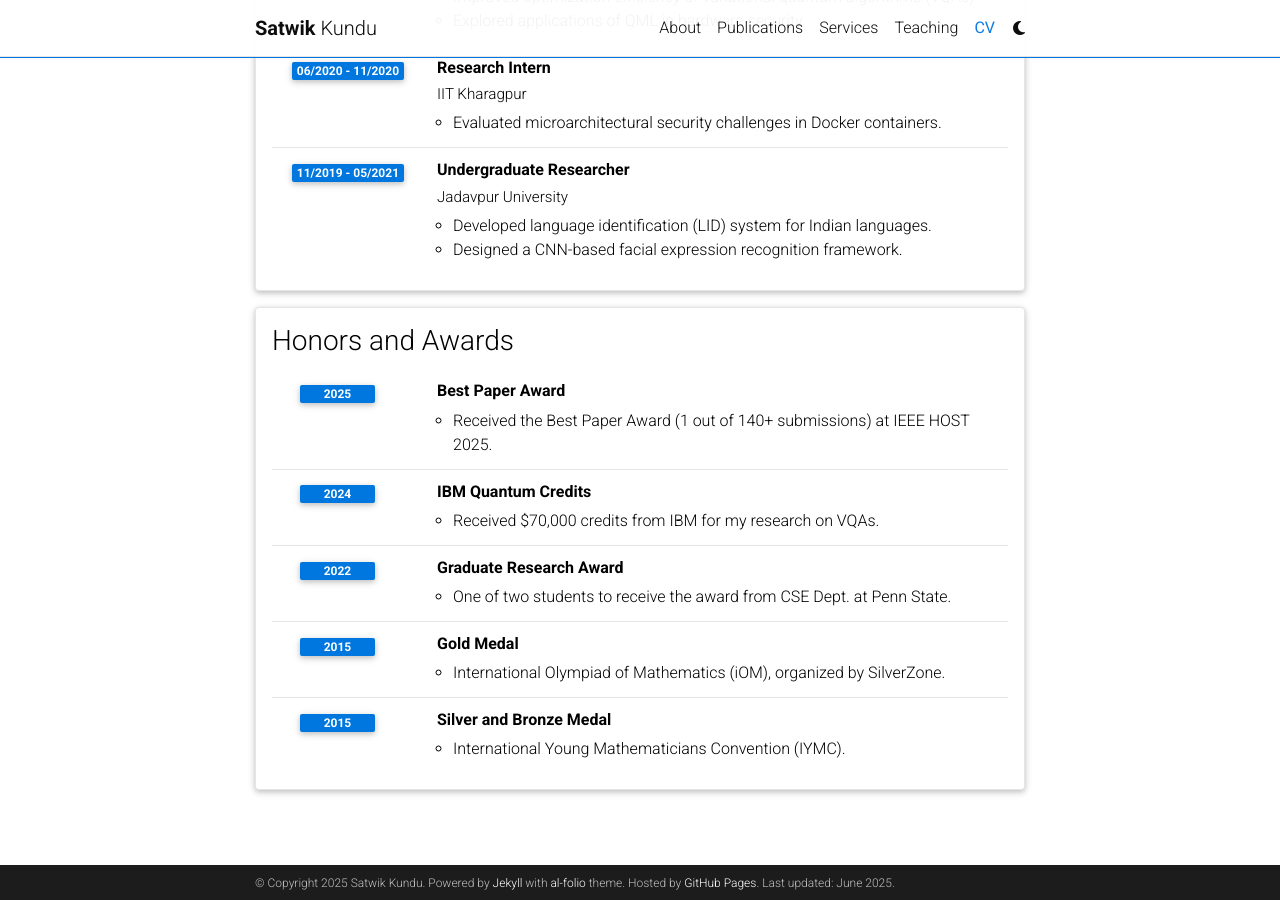
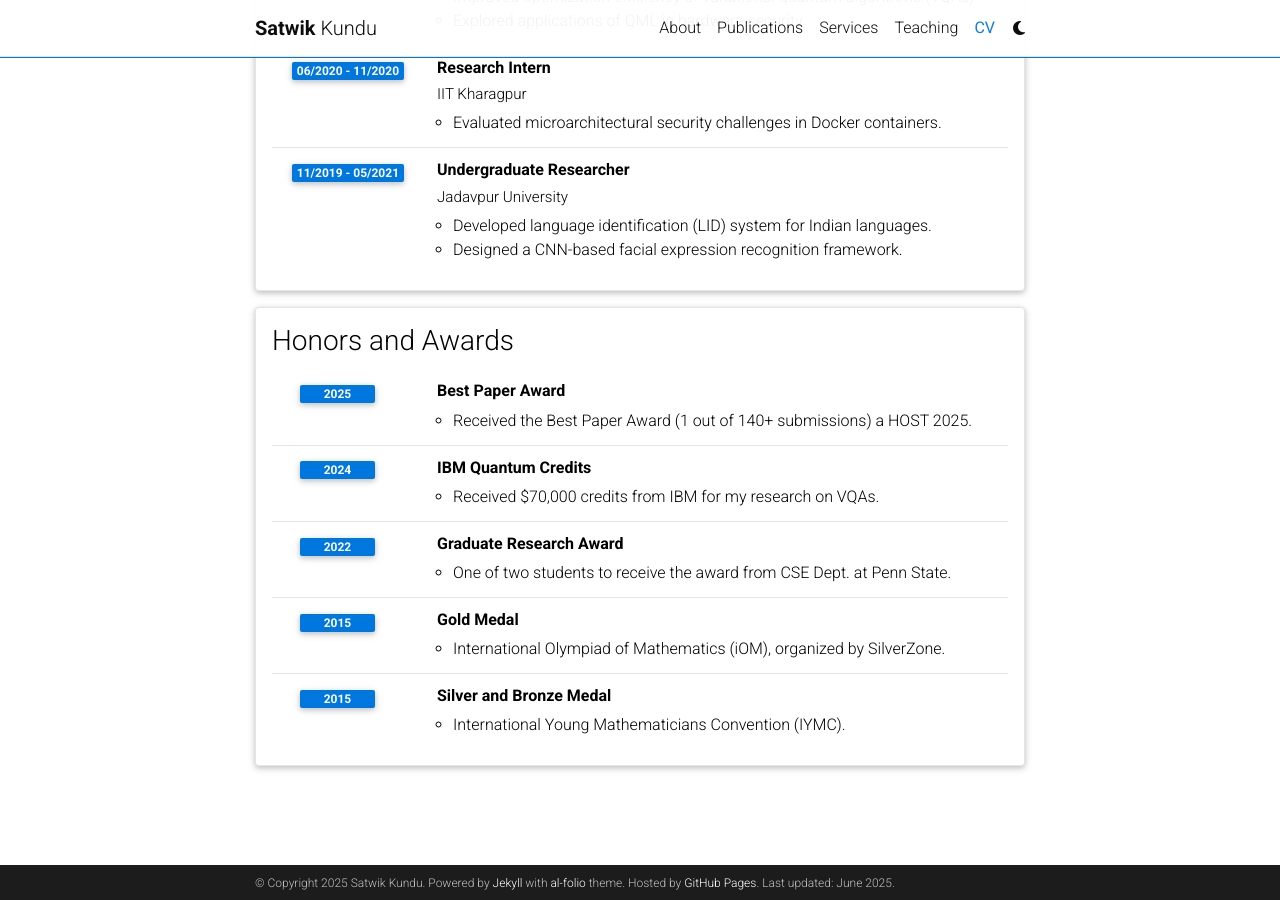
Before and after one commit to satwik-kundu/satwik-kundu.github.io, a Jekyll site: the page built from _pages/cv.md, in a window 1280 px wide and 900 px high, scrolled down 811 px. Built offline with Jekyll 4.4.1, drawn with Linux system fonts in a browser that asks for light colours; comment, search, counter and statistics services are not loaded; a style sheet for code colours, icons or effects is not loaded.

Commit message:
fixed typo

```diff
--- a/_data/cv.yml
+++ b/_data/cv.yml
@@ -58,7 +58,7 @@
     - year: 2025
       title: Best Paper Award
       items:
-        - Received the Best Paper Award (1 out of 140+ submissions) at IEEE HOST 2025.
+        - Received the Best Paper Award (1 out of 140+ submissions) a HOST 2025.
     - year: 2024
       title: IBM Quantum Credits
       items:
```
